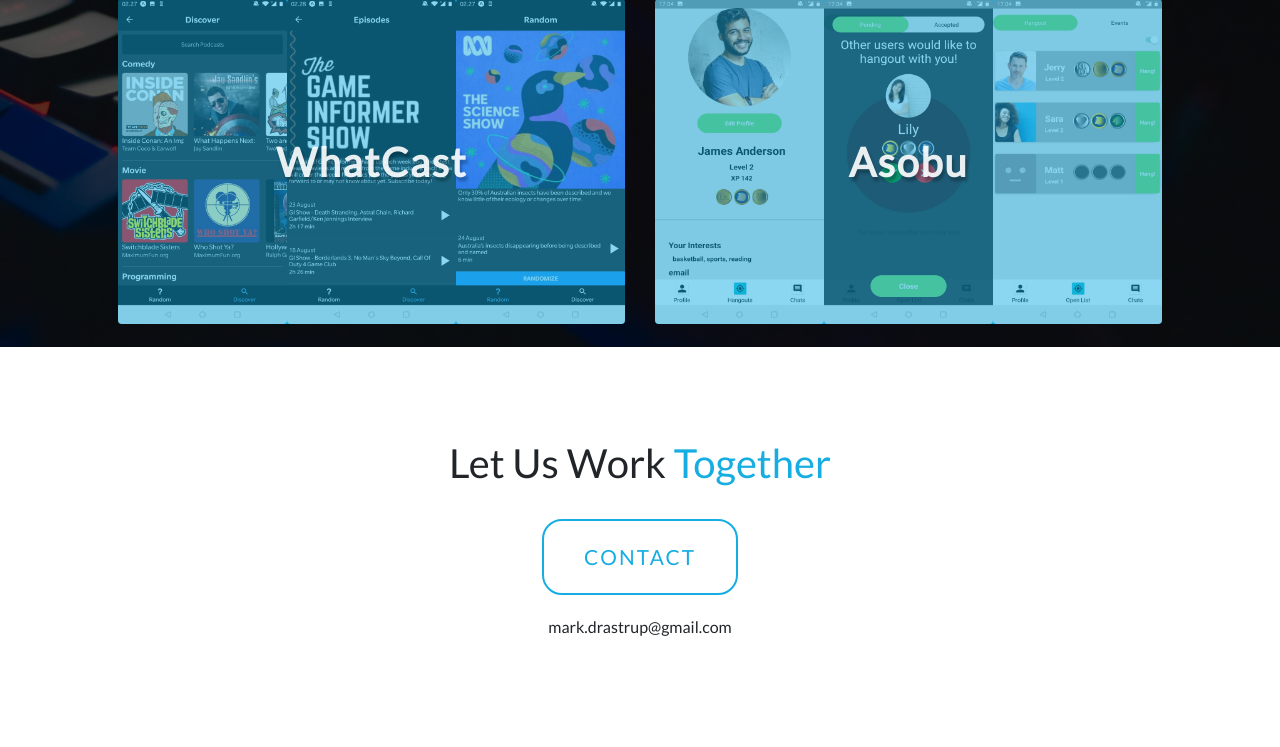
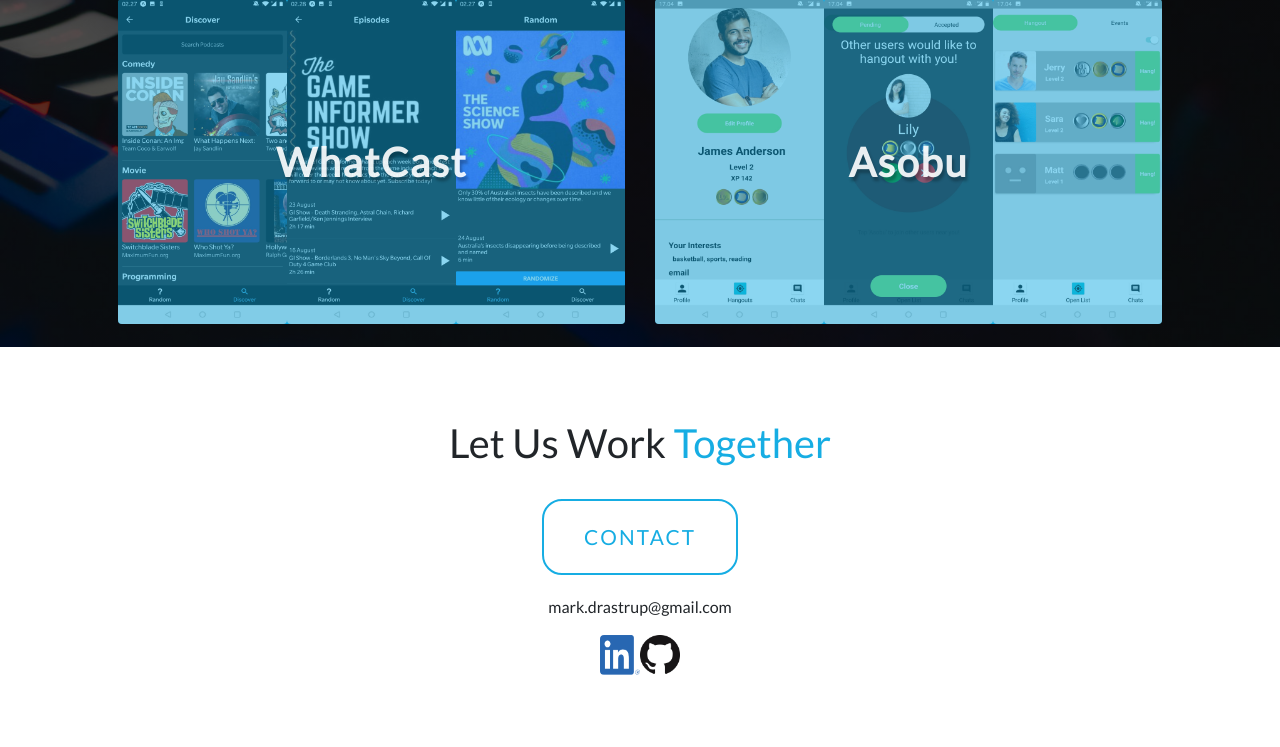
Before and after one commit to mark-drastrup/portfolio-site, a PHP site: page /index.html in a window 1280 px wide. Shown: the part 2053-2800 px from the top of the page. Run offline with PHP 8.4, Linux system fonts and the light colour scheme.

Commit message:
Adding social media icons

```diff
--- a/css/styles.css
+++ b/css/styles.css
@@ -199,6 +199,12 @@
   width: 400px;
 }
 
+.socialmedia__icon {
+  height: 40px;
+  width: 40px;
+  cursor: pointer;
+}
+
 @keyframes fadeIn {
   from {
     opacity: 0;
--- a/index.html
+++ b/index.html
@@ -146,7 +146,7 @@
 					</div>
 					<br>
 					<div class="row">
-						<div class="col-sm-12 col-md-6">
+						<div class="col-sm-12 col-md-6 mb-4 mb-md-0">
 							<div class="project">
 								<img src="./img/whatcast.jpg" alt="WhatCast" class="project__vertical-img">
 								<img src="./img/episodes.jpg" alt="WhatCast" class="project__vertical-img">
@@ -174,6 +174,7 @@
 								</div>
 							</div>
 						</div>
+						<br>
 						<div class="col-sm-12 col-md-6">
 							<div class="project">
 								<img src="./img/asobu_profile.jpg" alt="Asobu" class="project__vertical-img">
@@ -215,6 +216,14 @@
 						<br>
 						<a id="contact-btn" href="mailto:mark.drastrup@gmail.com" class="btn btn-blue">Contact</a>
 						<p>mark.drastrup@gmail.com</p>
+						<div class="d-flex">
+						<a href="https://www.linkedin.com/in/mark-drastrup-olesen/" target="_blank">
+							<img src="./img/linkedin.png" class="socialmedia__icon">
+						</a>
+						<a href="https://github.com/mark-drastrup" target="_blank">
+							<img src="./img/github.png" class="socialmedia__icon">
+						</a>
+						</div>
 					</div>
 				</div>
 			</div>
```
Also changed, not shown: img/github.png (added), img/linkedin.png (added).
